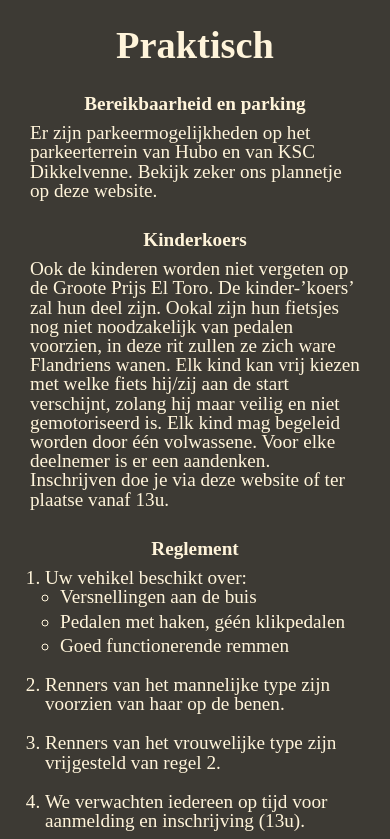
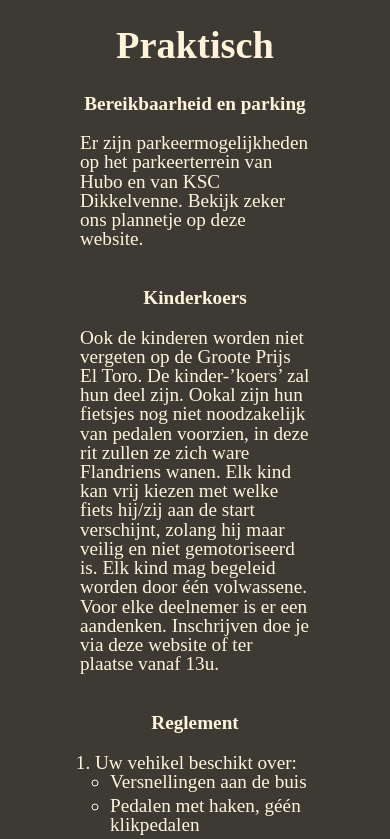
Before and after one commit to TijsM/el-toro-next, a Next.js app: page / in a window 390 px wide. Shown: the part 3400-4239 px from the top of the page. Built offline with nearby package versions, Linux system fonts and the light colour scheme.

Commit message:
fix: remaining media queries

```diff
--- a/src/app/globals.css
+++ b/src/app/globals.css
@@ -51,35 +51,4 @@ a {
     box-sizing: border-box;
     border-radius: 25px;
   }
-
-  #praktisch .praktischContent {
-    margin: 0px;
-  }
-  #praktisch .praktischContent article {
-    display: -webkit-box;
-    display: -ms-flexbox;
-    display: flex;
-    -webkit-box-orient: vertical;
-    -webkit-box-direction: normal;
-    -ms-flex-direction: column;
-    flex-direction: column;
-  }
-  #praktisch .praktischContent article div {
-    padding: 0;
-    margin: 0;
-    margin-top: 10px;
-    border-left: none;
-  }
 }
-
-.covidContainer .covidUpdate {
-  margin: 30px 200px;
-}
-
-.covidContainer .covidUpdate .covidLink {
-  border: none;
-  display: inline;
-  color: blue;
-  text-decoration: underline;
-}
-/*# sourceMappingURL=style.css.map */
--- a/src/components/Rules.tsx
+++ b/src/components/Rules.tsx
@@ -7,16 +7,16 @@ export const Rules = () => {
   return (
     <StSection id="praktisch">
       <H2>Praktisch</H2>
-      <StContent className="praktischContent">
+      <StContent>
         <StContentBlock>
-          <H3 className="textYellow">Bereikbaarheid en parking</H3>
+          <H3>Bereikbaarheid en parking</H3>
           <StContentBlockContent>
             Er zijn parkeermogelijkheden op het parkeerterrein van Hubo en van
             KSC Dikkelvenne. Bekijk zeker ons plannetje op deze website.
           </StContentBlockContent>
         </StContentBlock>
         <StContentBlock>
-          <H3 className="textYellow">Kinderkoers</H3>
+          <H3>Kinderkoers</H3>
           <StContentBlockContent>
             Ook de kinderen worden niet vergeten op de Groote Prijs El Toro. De
             kinder-’koers’ zal hun deel zijn. Ookal zijn hun fietsjes nog niet
@@ -29,7 +29,7 @@ export const Rules = () => {
           </StContentBlockContent>
         </StContentBlock>
         <StContentBlock>
-          <H3 className="textYellow">Reglement</H3>
+          <H3>Reglement</H3>
           <StContentBlockContent>
             <StOl>
               <StLi>
@@ -83,12 +83,23 @@ const StContentBlock = styled.article`
   display: grid;
   grid-template-columns: 25% 75%;
   margin: 30px;
+
+  @media screen and (max-width: 700px) {
+    display: flex;
+    flex-direction: column;
+  }
 `;
 
 const StContentBlockContent = styled.div`
   padding-left: 30px;
   border-left: #065755 2px solid;
   padding: 10px 50px;
+
+  @media screen and (max-width: 700px) {
+    margin: 0px;
+    margin-top: 10px;
+    border-left: none;
+  }
 `;
 
 const StOl = styled.ol`
```
